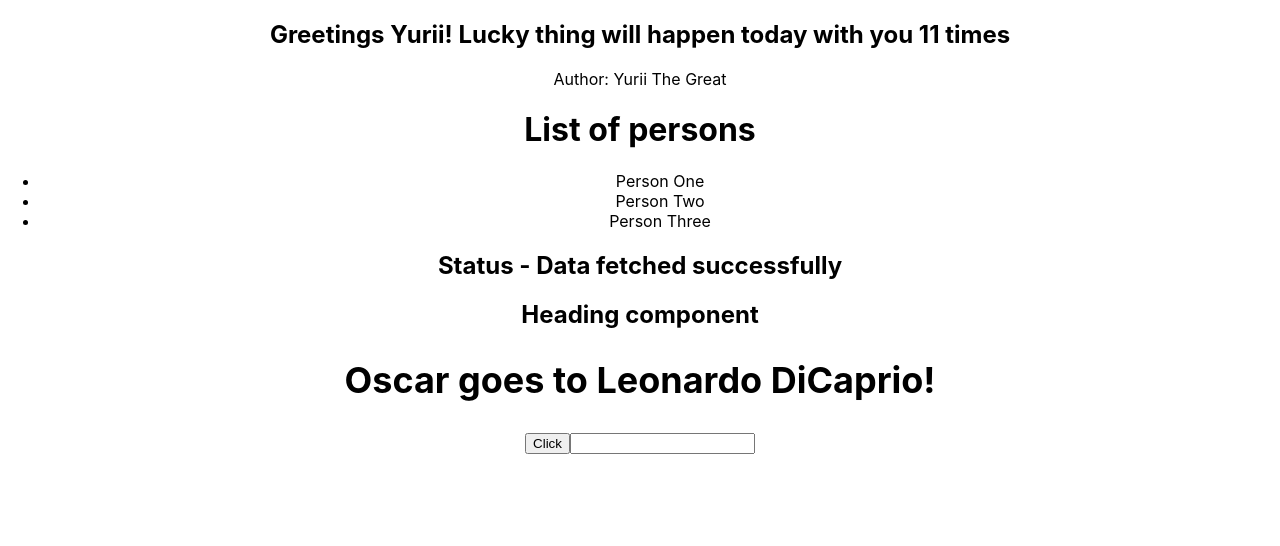
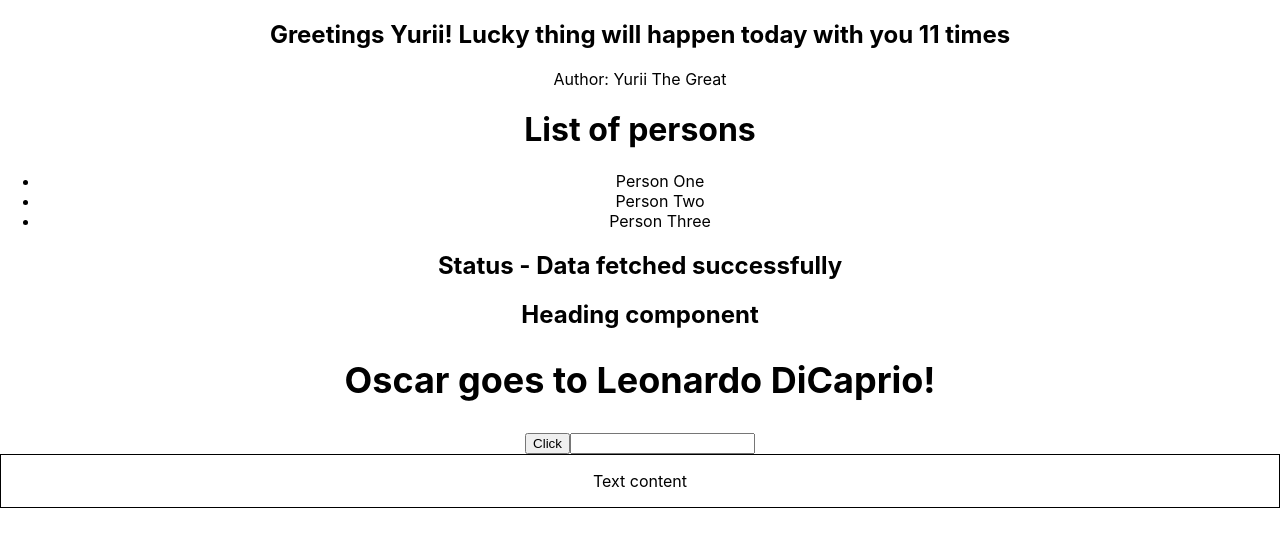
Before and after one commit to Skoblik/react-ts-tutorial, a React (Create React App) app: page / in a window 1280 px wide. Shown: the top 546 px of the page. Built offline with nearby package versions, Linux system fonts and the light colour scheme.

Commit message:
added Container component

```diff
--- a/src/App.tsx
+++ b/src/App.tsx
@@ -1,5 +1,6 @@
 import "./App.css";
 import { Button } from "./components/button/Button";
+import { Container } from "./components/container/Container";
 import { Greet } from "./components/greet/Greet";
 import { Heading } from "./components/heading/Heading";
 import { Input } from "./components/input/Input";
@@ -26,6 +27,7 @@
         }}
       />
       <Input value="" handleChange={(event) => console.log(event)} />
+      <Container styles={{ border: "1px solid black", padding: "1rem" }} />
     </div>
   );
 }
--- /dev/null
+++ b/src/components/container/Container.tsx
@@ -0,0 +1,7 @@
+type ContainerProps = {
+  styles?: React.CSSProperties;
+};
+
+export const Container = (props: ContainerProps) => {
+  return <div style={props.styles}>Text content</div>;
+};
```
